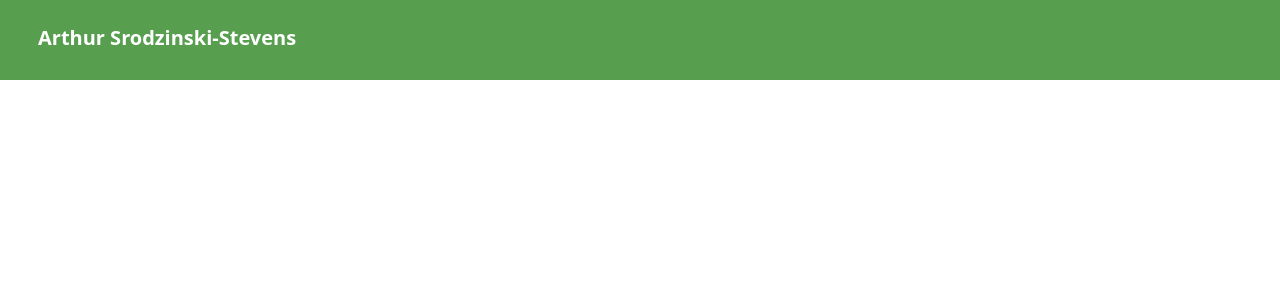
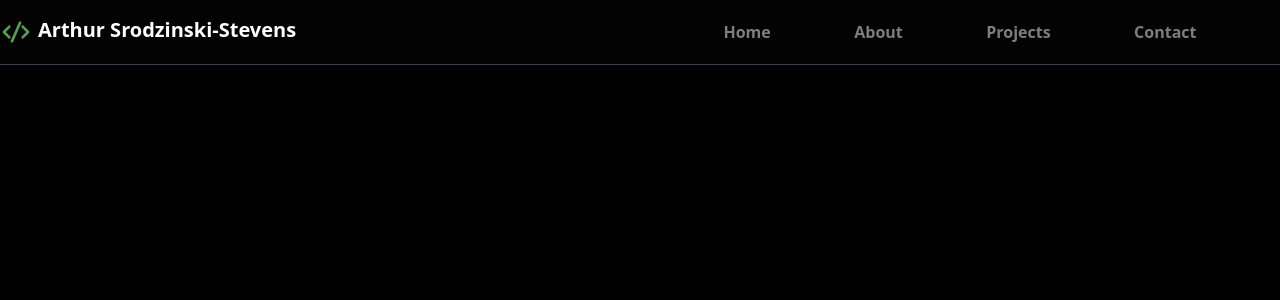
Before and after one commit to arthurstevens/portfolio, a React (Vite) app: page / in a window 1280 px wide. Shown: the top 300 px of the page. Built offline with nearby package versions, Linux system fonts and the light colour scheme.

Commit message:
feat: add navigation to header

```diff
--- a/src/App.tsx
+++ b/src/App.tsx
@@ -3,7 +3,7 @@ import Header from './components/Header'
 
 function App() {
   return (
-    <div className="min-h-screen bg-primary">
+    <div className="min-h-screen bg-background-primary">
       <Header />
     </div>
   )
--- a/src/components/Header.tsx
+++ b/src/components/Header.tsx
@@ -1,13 +1,31 @@
 import Code from './icons/Code'
 
 const Header = () => {
+  const sections = [
+    { id: "home", label: "Home" },
+    { id: "about", label: "About" },
+    { id: "projects", label: "Projects" },
+    { id: "contact", label: "Contact" },
+  ]
+
   return (
-    <header className="fixed top-0 w-full py-6 bg-accent border-b border-primary">
-      <div className="max-w-7xl mx-auto flex items-center flex-row">
-        <div className="flex space-x-1.5 mr-auto">
+    <header className="fixed top-0 w-full py-4 bg-background-accent border-b border-border">
+      <div className="max-w-7xl mx-auto flex items-center justify-between">
+        <div className="flex space-x-1.5">
           <Code className="h-8 w-8 text-accent" />
           <span className="text-primary font-bold text-xl">Arthur Srodzinski-Stevens</span>
         </div>
+        <nav className="w-1/2">
+          <ul className="flex w-full justify-evenly">
+            {sections.map((section) => (
+              <li className="cursor-pointer font-bold text-secondary hover:text-accent transition-colors duration-500 ease-in-out">
+                <a href={`#${section.id}`}>
+                  {section.label}
+                </a>
+              </li>
+            ))}
+          </ul>
+        </nav>
       </div>
     </header>
   )
```
